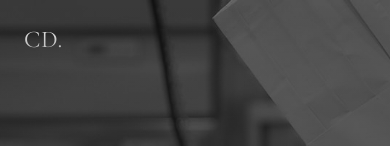
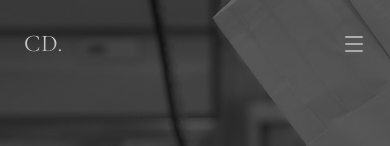
Before and after one commit to sredowan/catering-district, a React (Vite) app: page / in a window 390 px wide. Shown: the top 146 px of the page. Built offline with nearby package versions, Linux system fonts and the light colour scheme.

Commit message:
feat(ui): add mobile hamburger menu and fix Future section image alignment

```diff
--- a/src/components/Layout.tsx
+++ b/src/components/Layout.tsx
@@ -1,22 +1,70 @@
-import { Link, Outlet } from 'react-router-dom';
+import { Link, Outlet, useLocation } from 'react-router-dom';
+import { useState, useEffect } from 'react';
+import { Instagram, Facebook, Twitter, Mail, Phone, MapPin, Menu, X } from 'lucide-react';
 
 function Navbar() {
+    const [isOpen, setIsOpen] = useState(false);
+    const location = useLocation();
+
+    // Close menu when route changes
+    useEffect(() => {
+        setIsOpen(false);
+    }, [location.pathname]);
+
+    // Prevent scrolling when menu is open
+    useEffect(() => {
+        if (isOpen) {
+            document.body.style.overflow = 'hidden';
+        } else {
+            document.body.style.overflow = 'unset';
+        }
+        return () => {
+            document.body.style.overflow = 'unset';
+        };
+    }, [isOpen]);
+
     return (
-        <nav className="fixed top-0 left-0 right-0 z-50 px-6 py-6 mix-blend-difference text-white">
-            <div className="max-w-7xl mx-auto flex justify-between items-center">
-                <Link to="/" className="font-serif text-2xl tracking-wide">CD.</Link>
+        <nav className={`fixed top-0 left-0 right-0 z-50 text-white transition-all duration-300 ${isOpen ? 'bg-[#1a1a1a] mix-blend-normal' : 'mix-blend-difference'}`}>
+            <div className="px-6 py-6 max-w-7xl mx-auto flex justify-between items-center relative z-50">
+                <Link to="/" className="font-serif text-2xl tracking-wide" onClick={() => setIsOpen(false)}>CD.</Link>
+
+                {/* Desktop Menu */}
                 <div className="hidden md:flex space-x-8 text-xs uppercase tracking-[0.15em]">
                     <Link to="/about" className="hover:opacity-70 transition-opacity">About</Link>
                     <Link to="/services" className="hover:opacity-70 transition-opacity">Services</Link>
                     <Link to="/gallery" className="hover:opacity-70 transition-opacity">Gallery</Link>
                     <Link to="/contact" className="hover:opacity-70 transition-opacity">Contact</Link>
                 </div>
+
+                {/* Mobile Menu Button */}
+                <button
+                    className="md:hidden p-2 -mr-2 text-white hover:opacity-70 transition-opacity"
+                    onClick={() => setIsOpen(!isOpen)}
+                    aria-label="Toggle menu"
+                >
+                    {isOpen ? <X className="w-6 h-6" /> : <Menu className="w-6 h-6" />}
+                </button>
+            </div>
+
+            {/* Mobile Menu Overlay */}
+            <div
+                className={`fixed inset-0 bg-[#1a1a1a] flex flex-col items-center justify-center transition-all duration-500 ease-in-out md:hidden ${
+                    isOpen ? 'opacity-100 visible' : 'opacity-0 invisible'
+                }`}
+            >
+                <div className="flex flex-col items-center space-y-10 text-xl tracking-[0.2em] uppercase font-light">
+                    <Link to="/" className="hover:text-[#5A5A40] transition-colors" onClick={() => setIsOpen(false)}>Home</Link>
+                    <Link to="/about" className="hover:text-[#5A5A40] transition-colors" onClick={() => setIsOpen(false)}>About</Link>
+                    <Link to="/services" className="hover:text-[#5A5A40] transition-colors" onClick={() => setIsOpen(false)}>Services</Link>
+                    <Link to="/gallery" className="hover:text-[#5A5A40] transition-colors" onClick={() => setIsOpen(false)}>Gallery</Link>
+                    <Link to="/contact" className="hover:text-[#5A5A40] transition-colors" onClick={() => setIsOpen(false)}>Contact</Link>
+                </div>
             </div>
         </nav>
     );
 }
 
-import { Instagram, Facebook, Twitter, Mail, Phone, MapPin } from 'lucide-react';
+// Removed duplicate lucide-react import
 import { useSiteData } from '../context/SiteContext';
 
 function Footer() {
--- a/src/pages/Home.tsx
+++ b/src/pages/Home.tsx
@@ -330,7 +330,7 @@ function Future() {
                 <img
                     src="/images/home-cafe-2.jpg"
                     alt="Team communication"
-                    className="w-full h-full object-cover object-right"
+                    className="w-full h-full object-cover object-[35%_center] md:object-right"
                 />
             </div>
 
```
